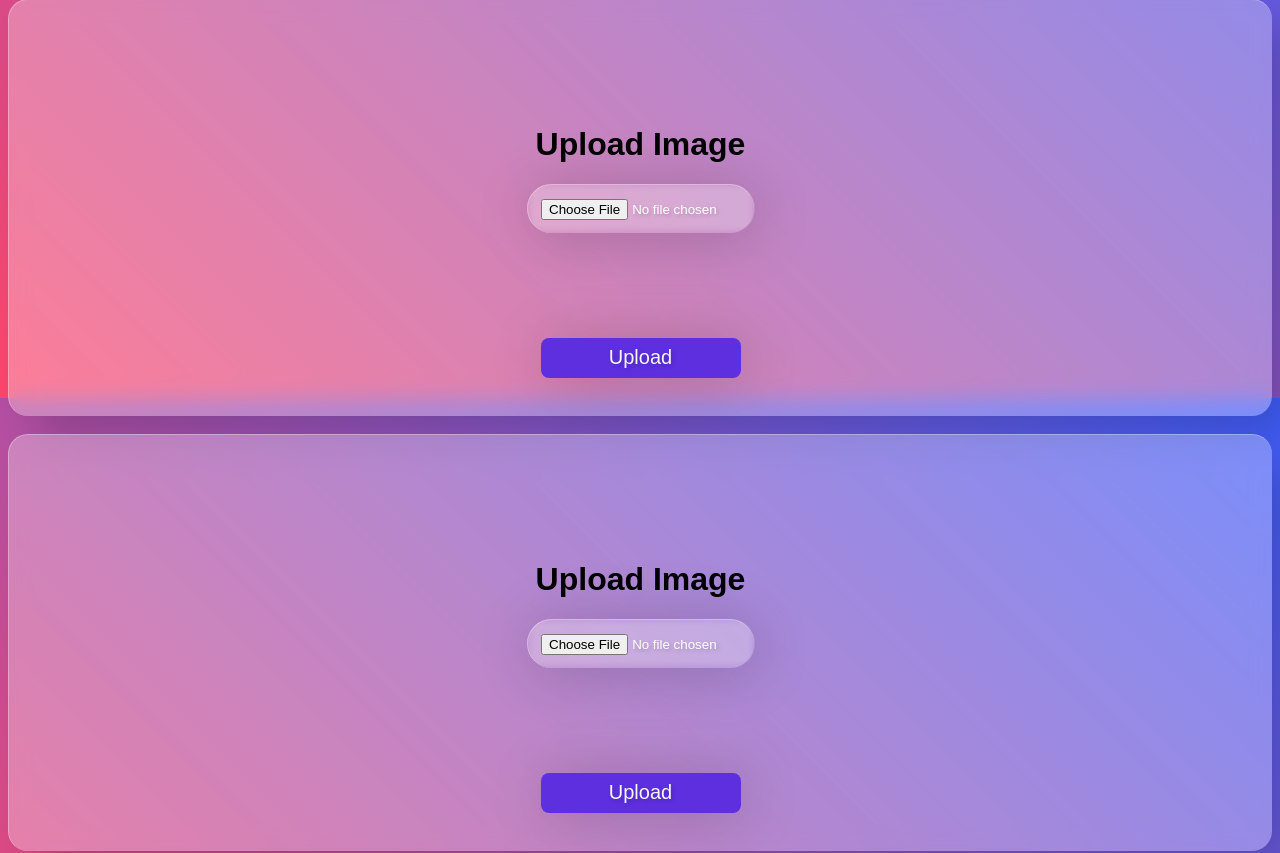
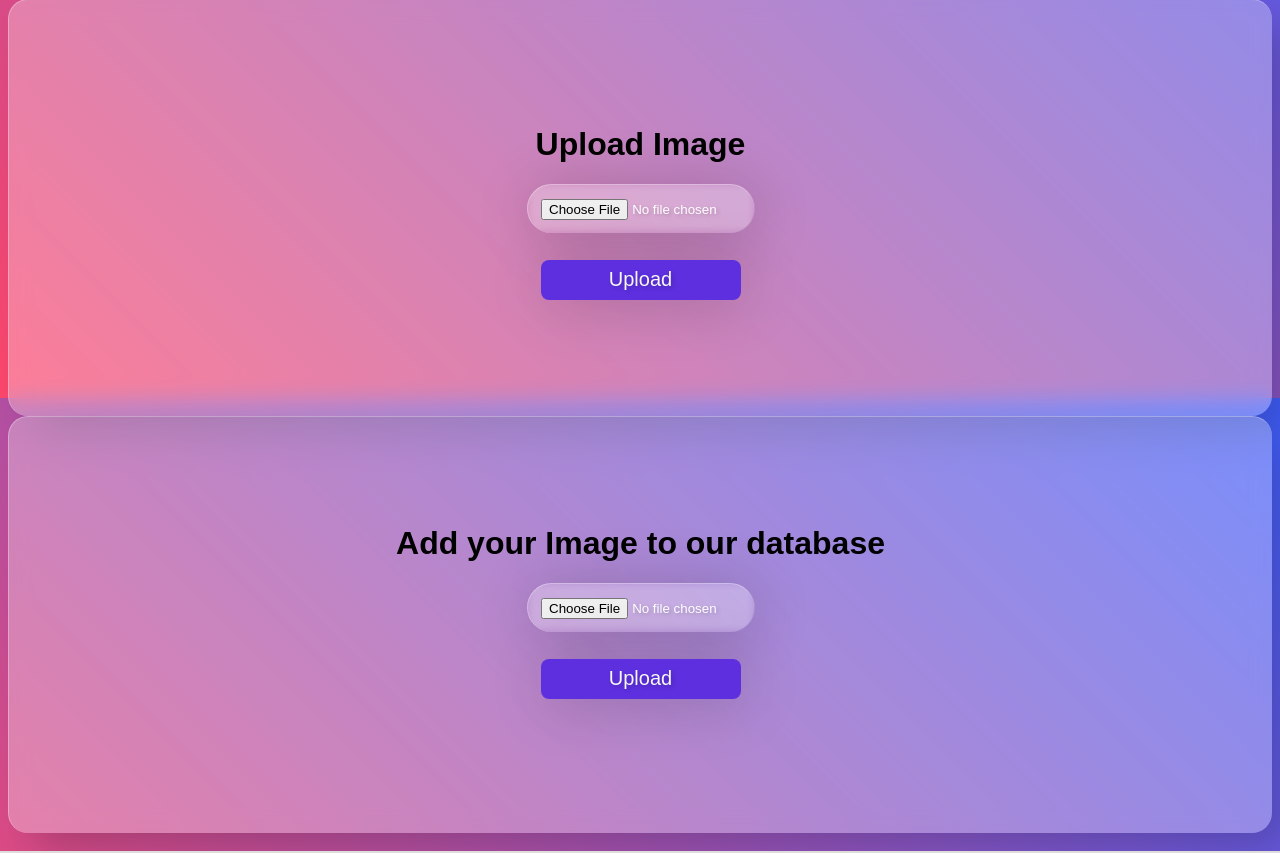
Before and after one commit to seyyedmsl82/Stones_Project, a Flask app: page / in a window 1280 px wide. Shown: the part 418-1271 px from the top of the page. Run offline with Flask 3, Linux system fonts and the light colour scheme.

Commit message:
add upload feature to ui and back

```diff
--- a/app.py
+++ b/app.py
@@ -174,9 +174,8 @@ def upload_file():
     if file:
         local_path = save_to_local(file)
 
-        return jsonify({
-            'local_path': local_path,
-        }), 200
+        message = '<span style="color: red;">Thanks for your cooperation</span>'
+        return render_template("index.html")
 
     return jsonify ({'error': 'something went wrong'}), 500
 
--- a/templates/index.html
+++ b/templates/index.html
@@ -27,25 +27,39 @@
 
     <br>
 
-    <form id="my_form" action="/" method="post" enctype="multipart/form-data">
+    <div class="forms" id="my_form" >
+        <form id="form1" action="/" method="post" enctype="multipart/form-data">
+            <br>
+            <p>
+                <h1>Upload Image</h1>
+                <input type="file" name="file" accept="image/*">
+
+                <br>
+                <input class="button" id="upload_button" type="submit" value="Upload" onclick="showLoading()">
+            </p>
+        </form>
+        <form id="form2" action="/upload" method="post" enctype="multipart/form-data">
+            <p>
+                <h1>Add your Image to our database</h1>
+                <input type="file" name="file" accept="image/*">
+
+                <br>
+                <input class="button" id="upload_button" type="submit" value="Upload" onclick="showLoading()">
+                {{ message }}
+            </p>
+        </form>
+    </div>
+
+    <br>
+
+    <!-- <form id="my_form" action="/upload" method="post" enctype="multipart/form-data">
         <br>
         <p>
             <h1>Upload Image</h1>
             <input type="file" name="file" accept="image/*">
         </p><br>
         <input class="button" id="upload_button" type="submit" value="Upload" onclick="showLoading()">
-    </form>
-
-    <br>
-
-    <form id="my_form" action="/upload" method="post" enctype="multipart/form-data">
-        <br>
-        <p>
-            <h1>Upload Image</h1>
-            <input type="file" name="file" accept="image/*">
-        </p><br>
-        <input class="button" id="upload_button" type="submit" value="Upload" onclick="showLoading()">
-    </form>
+    </form> -->
 
     <script>
         // Function to show the intro image from below
@@ -59,7 +73,7 @@
                 element.style.display = "none";
             });
             document.querySelector("h1").style.display = "none"; // Hide the h1 element
-            document.querySelector("form").style.display = "none"; // Hide the form element
+            document.getElementById("my_form").style.display = "none"; // Hide the form element
 
 
             introImage.style.bottom = "300px"; // Move the image to the center
@@ -67,7 +81,7 @@
             setTimeout(function() {
                 introImage.style.display = "none"; // Hide the image
                 document.querySelector("h1").style.display = "block"; // Show the h1 element
-                document.querySelector("form").style.display = "block"; // Show the form element
+                document.getElementById("my_form").style.display = "block"; // Show the form element
                 containerElements.forEach(function(element) {
                     element.style.display = "block";
                 });
@@ -76,7 +90,7 @@
                 // container.style.backgroundColor = "rgb(204,204,204)"; // Change to desired color
                 document.body.style.backgroundColor = "#000";
                 container.style.backgroundImage = "url('static/img/B_image_22.jpg')";
-                document.getElementById("my_form").reset();
+                document.getElementById("form1").reset();
             }, 3000); // 4000 milliseconds = 5 seconds
         }
 
```
